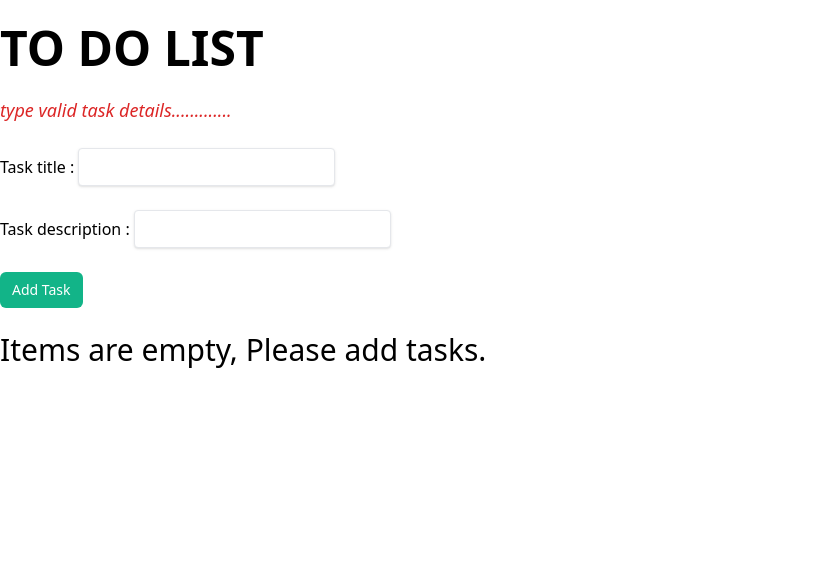
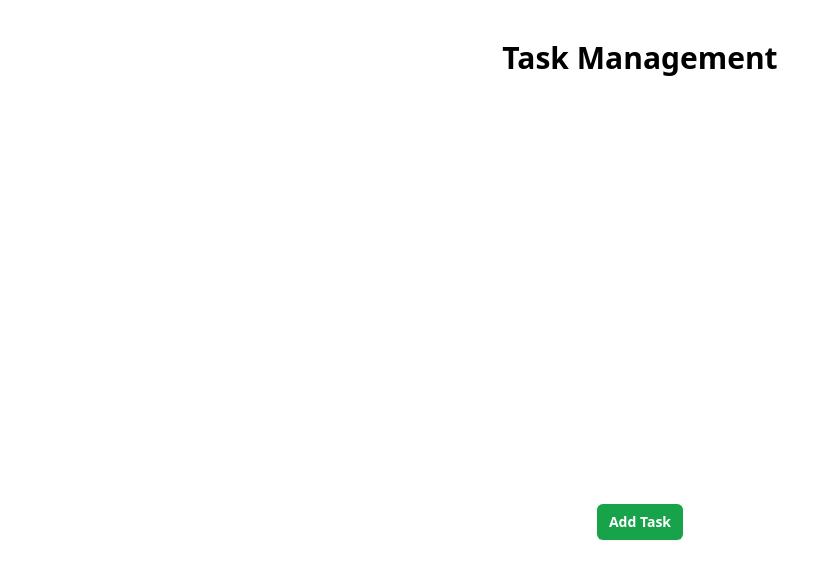
Before and after one commit to adhilabu/todoapp, a Nuxt app: page / in a window 1280 px wide. Shown: the top 578 px of the page, without its empty margins (0-840 px from the left). Built offline with nearby package versions, Linux system fonts and the light colour scheme.

Commit message:
design changes

```diff
--- a/components/todolist.vue
+++ b/components/todolist.vue
@@ -1,44 +1,113 @@
 <template>
+    <TransitionRoot as="template" :show="open">
+        <Dialog as="div" class="relative z-10">
+            <TransitionChild as="template" enter="ease-out duration-300" enter-from="opacity-0" enter-to="opacity-100"
+                leave="ease-in duration-200" leave-from="opacity-100" leave-to="opacity-0">
+                <div class="fixed inset-0 bg-gray-500 bg-opacity-75 transition-opacity" />
+            </TransitionChild>
+
+            <div class="fixed inset-0 z-10 overflow-y-auto">
+                <div class="flex min-h-full items-end justify-center p-4 text-center sm:items-center sm:p-0">
+                    <TransitionChild as="template" enter="ease-out duration-300"
+                        enter-from="opacity-0 translate-y-4 sm:translate-y-0 sm:scale-95"
+                        enter-to="opacity-100 translate-y-0 sm:scale-100" leave="ease-in duration-200"
+                        leave-from="opacity-100 translate-y-0 sm:scale-100"
+                        leave-to="opacity-0 translate-y-4 sm:translate-y-0 sm:scale-95">
+                        <DialogPanel
+                            class="relative transform overflow-hidden rounded-lg bg-white text-left shadow-xl transition-all sm:my-8 sm:w-full sm:max-w-lg">
+                            <div class="bg-white px-4 pb-4 pt-5 sm:p-6 sm:pb-4">
+                                <div class="sm:flex sm:items-start">
+                                    <div
+                                        class="mx-auto flex h-12 w-12 flex-shrink-0 items-center justify-center rounded-full bg-red-100 sm:mx-0 sm:h-10 sm:w-10">
+                                        <DocumentArrowUpIcon class="h-6 w-6 text-red-600" aria-hidden="true" />
+                                    </div>
+                                    <div class="mt-3 text-center sm:ml-4 sm:mt-0 sm:text-left">
+                                        <DialogTitle as="h3"
+                                            class="font-semibold leading-6 text-gray-900 pb-7 text-2xl align-bottom">
+                                            Task Details</DialogTitle>
+                                        <div class="flex flex-col">
+                                            <div class="mt-2">
+                                                <label>Task title : </label>
+                                                <input type="text" id="title" v-model="taskDetails.title"
+                                                    class="shadow appearance-none border rounded py-2 px-3 text-gray-700 leading-tight focus:outline-none focus:shadow-outline" />
+                                            </div><br>
                                             <div>
-        <button @click="addTask" :disabled="!isValidate" class="btn">Add Task</button>
-        <div v-show="isEmpty">
-            <h2 class="text-3xl pb-6 pt-6">Items are empty, Please add tasks.</h2>
+                                                <label>Task description : </label>
+                                                <input type="text" id="description" v-model="taskDetails.description"
+                                                    class="shadow appearance-none border rounded py-2 px-3 text-gray-700 leading-tight focus:outline-none focus:shadow-outline" />
+                                            </div><br>
                                         </div>
-        <div v-show="!isEmpty" class="pb-6 text-3xl pt-6 font-bold">
-            <h2>List</h2>
                                     </div>
-        <table v-show="!isEmpty" class="min-w-full text-left text-sm font-light">
+                                </div>
+                            </div>
+                            <div class="bg-gray-50 px-4 py-3 sm:flex sm:flex-row-reverse sm:px-6">
+                                <button type="button"
+                                    class="mt-3 inline-flex w-full justify-center rounded-md bg-white px-3 py-2 text-sm font-semibold text-gray-900 shadow-sm ring-1 ring-inset ring-gray-300 hover:bg-gray-50 sm:mt-0 sm:w-auto"
+                                    @click="addTask" ref="cancelButtonRef">Add</button><span class="ml-2"></span>
+                                <button type="button"
+                                    class="mt-3 inline-flex w-full justify-center rounded-md bg-white px-3 py-2 text-sm font-semibold text-gray-900 shadow-sm ring-1 ring-inset ring-gray-300 hover:bg-gray-50 sm:mt-0 sm:w-auto"
+                                    @click="closeModallist" ref="cancelButtonRef">Cancel</button>
+                            </div>
+                        </DialogPanel>
+                    </TransitionChild>
+                </div>
+            </div>
+        </Dialog>
+    </TransitionRoot>
+    <div v-show="!isEmpty">
+        <div class="container p-2 mx-auto sm:p-4 pt-4">
+            <h2 class="mb-4 text-2xl font-semibold leading">List of Tasks</h2>
+            <div class="overflow-x-auto">
+                <table v-show="!isEmpty" class="w-full p-6 text-xs text-left whitespace-nowrap text-white">
+                    <colgroup>
+                        <col class="w-1/3">
+                        <col class="w-1/3">
+                        <col class="w-1/3">
+                    </colgroup>
                     <thead>
-                <tr>
-                    <th>Title</th>
-                    <th>Description</th>
-                    <th>Actions</th>
+                        <tr class="dark:bg-gray-700">
+                            <th class="p-3">Title</th>
+                            <th class="p-3">Description</th>
+                            <th class="p-3">Actions</th>
                         </tr>
                     </thead>
-            <tbody>
+                    <tbody class="border-b dark:bg-gray-900 dark:border-gray-700">
                         <tr v-for="eachtask in tasks" :key="eachtask.id">
-                    <td>{{ eachtask.title }}</td>
-                    <td>{{ eachtask.description }}</td>
-                    <td>
-                        <button @click="updateTask(eachtask.id)" class="btn-primary">Update</button>
-                        <button @click="deleteTask(eachtask.id)" class="btn-primary">Delete</button>
+                            <td class="px-3 py-2">{{ eachtask.title }}</td>
+                            <td class="px-3 py-2">{{ eachtask.description }}</td>
+                            <td class="px-3 py-2">
+                                <button @click="updateTask(eachtask.id)"
+                                    class="px-4 py-2 text-white bg-blue-500 rounded-md hover:bg-blue-600 focus:outline-none focus:bg-blue-600">
+                                    Update
+                                </button><span class="ml-2"></span>
+                                <button @click="deleteTask(eachtask.id)"
+                                    class="px-4 py-2 text-white bg-red-500 rounded-md hover:bg-red-600 focus:outline-none focus:bg-red-600">
+                                    Delete
+                                </button>
                             </td>
                         </tr>
                     </tbody>
                 </table>
             </div>
+        </div>
+
+
+    </div>
 </template>
 
 <script setup lang="ts">
 
-import {Task} from '@/types'
+import { Dialog, DialogPanel, DialogTitle, TransitionChild, TransitionRoot } from '@headlessui/vue'
+import { DocumentArrowUpIcon } from '@heroicons/vue/24/outline'
+import { Task, createDefaultTask } from '@/types';
+
+const taskDetails: Ref<Task> = ref(createDefaultTask());
 
 const prop = defineProps<{
-  taskDetails: Task
-  isValidate: boolean
+    open: boolean
 }>();
 
-const emit = defineEmits(['addTask', 'updateParentTask']);
+const emit = defineEmits(['closeModal','openModal']);
 
 const tasks: Ref<Array<Task>> = ref([]);
 
@@ -47,43 +116,48 @@ const generateRandomId = (): number => {
     return parseInt(base36String.replace('.', ''), 36);
 };
 
+const closeModallist = () => {
+    emit('closeModal');
+}
 const addTask = () => {
-    if (!prop.isValidate) {
+    if (!isValidate.value) {
         return false;
     }
-    if (prop.taskDetails.id == 0) {
+    if (taskDetails.value.id == 0) {
         var id = generateRandomId();
         const taskObject: Task = {
             id: id,
-            title: prop.taskDetails.title,
-            description: prop.taskDetails.description,
+            title: taskDetails.value.title,
+            description: taskDetails.value.description,
         }
         tasks.value.push(taskObject);
     }
     else {
-        const existingTaskIndex = tasks.value.findIndex(task => task.id === prop.taskDetails.id);
+        const existingTaskIndex = tasks.value.findIndex(task => task.id === taskDetails.value.id);
 
         if (existingTaskIndex !== -1) {
-            tasks.value[existingTaskIndex].title = prop.taskDetails.title;
-            tasks.value[existingTaskIndex].description = prop.taskDetails.description;
+            tasks.value[existingTaskIndex].title = taskDetails.value.title;
+            tasks.value[existingTaskIndex].description = taskDetails.value.description;
         } else {
             tasks.value.push({
-                id: prop.taskDetails.id,
-                title: prop.taskDetails.title,
-                description: prop.taskDetails.description,
+                id: taskDetails.value.id,
+                title: taskDetails.value.title,
+                description: taskDetails.value.description,
             });
         }
     }
-    emit('addTask');
+    setDefaultValues();
+    closeModallist();
 }
 
 const updateTask = (updateTaskId: number) => {
     const updateTask = tasks.value.find(taskFilter => taskFilter.id === updateTaskId);
-    if(!updateTask) {
+    if (!updateTask) {
         console.error(`Error in finding task for id: ${updateTaskId}`)
         return
     }
-    emit('updateParentTask', updateTask)
+    updateTaskDetails(updateTask);
+    emit('openModal');
 }
 
 const deleteTask = (deleteTaskId: number) => {
@@ -94,6 +168,23 @@ const isEmpty = computed(() => {
     return tasks.value.length === 0;
 });
 
+const isValidate: ComputedRef<boolean> = computed(() => {
+    return taskDetails.value.title !== '' && taskDetails.value.description !== '';
+});
+
+const setDefaultValues = () => {
+    taskDetails.value.id = 0
+    taskDetails.value.title = ''
+    taskDetails.value.description = ''
+}
+
+const updateTaskDetails = (updateTask: Task) => {
+    taskDetails.value.id = updateTask.id
+    taskDetails.value.title = updateTask.title
+    taskDetails.value.description = updateTask.description
+}
+
+
 </script>
 
 <style lang="scss" scoped></style>
--- /dev/null
+++ b/layouts/default.vue
@@ -0,0 +1,10 @@
+<template>
+    <div>
+        <div class="p-10">
+            <h1 class="text-3xl font-bold mb-5 fixed top-10 left-1/2 transform -translate-x-1/2">Task Management</h1>
+        </div>
+        <div class="p-10">
+            <slot />
+        </div>
+    </div>
+</template>
--- a/package.json
+++ b/package.json
@@ -16,6 +16,9 @@
     "tailwindcss": "^3.3.3"
   },
   "dependencies": {
-    "@nuxtjs/tailwindcss": "^6.8.0"
+    "@headlessui/vue": "^1.7.14",
+    "@heroicons/vue": "^2.0.18",
+    "@nuxtjs/tailwindcss": "^6.8.0",
+    "@vue-hero-icons/outline": "^1.7.2"
   }
 }
--- a/pages/index.vue
+++ b/pages/index.vue
@@ -1,22 +1,14 @@
 <template>
-    <h1 class="font-bold pb-6 text-5xl pt-6"> TO DO LIST</h1>
-    <div v-show="!isValidate" clas>
-        <h3 class="text-lg text-red-600 font-thin italic">type valid task details.............</h3>
-    </div><br>
-    <div>
-        <div class="flex flex-col">
-            <div>
-                <label>Task title : </label>
-                <input type="text" id="title" v-model="taskDetails.title" class="shadow appearance-none border rounded py-2 px-3 text-gray-700 leading-tight focus:outline-none focus:shadow-outline"/>
-            </div><br>
-            <div>
-                <label>Task description : </label>
-                <input type="text" id="description" v-model="taskDetails.description" class="shadow appearance-none border rounded py-2 px-3 text-gray-700 leading-tight focus:outline-none focus:shadow-outline"/>
-            </div><br>
+    <div class="flex flex-col items-center justify-center h-screen">
+        <div class="pt-1">
+            <button type="button"
+                class="inline-flex rounded-md px-3 py-2 text-sm font-semibold text-white shadow-sm hover:bg-green-500 sm:w-auto bg-green-600"
+                @click="open = true">Add Task</button>
+        </div>
+        <div class="w-3/4">
+            <Todolist :open="open" @closeModal="closeModal" @openModal="openModal"></Todolist>
         </div>
     </div>
-
-    <Todolist :isValidate="isValidate" :taskDetails="taskDetails" @addTask="handleChildClick" @updateParentTask="updateTaskDetails"></Todolist>
 </template>
 
 <script setup lang="ts">
@@ -25,22 +17,15 @@ import { Task, createDefaultTask } from '@/types';
 
 const taskDetails: Ref<Task> = ref(createDefaultTask());
 
-const handleChildClick =  () => {
-    taskDetails.value.id = 0
-    taskDetails.value.title = ''
-    taskDetails.value.description = ''
+const open: Ref<boolean> = ref(false);
+
+const closeModal = () => {
+    open.value = false;
 }
 
-const updateTaskDetails = (task: Array<Task>) => {
-    const updateTask = task[0];
-    taskDetails.value.id = updateTask.id
-    taskDetails.value.title = updateTask.title
-    taskDetails.value.description = updateTask.description
+const openModal = () => {
+    open.value = true;
 }
-
-const isValidate = computed(() => {
-    return taskDetails.value.title !== '' && taskDetails.value.description !== '';
-});
 
 </script>
 
```
Also changed, not shown: nuxt.config.ts (+7 -4 lines), tailwind.config.js (+8 -1 lines), 1 other file (tests, documents, lock files or other folders). Lines whose indentation alone changed are shown as unchanged.
